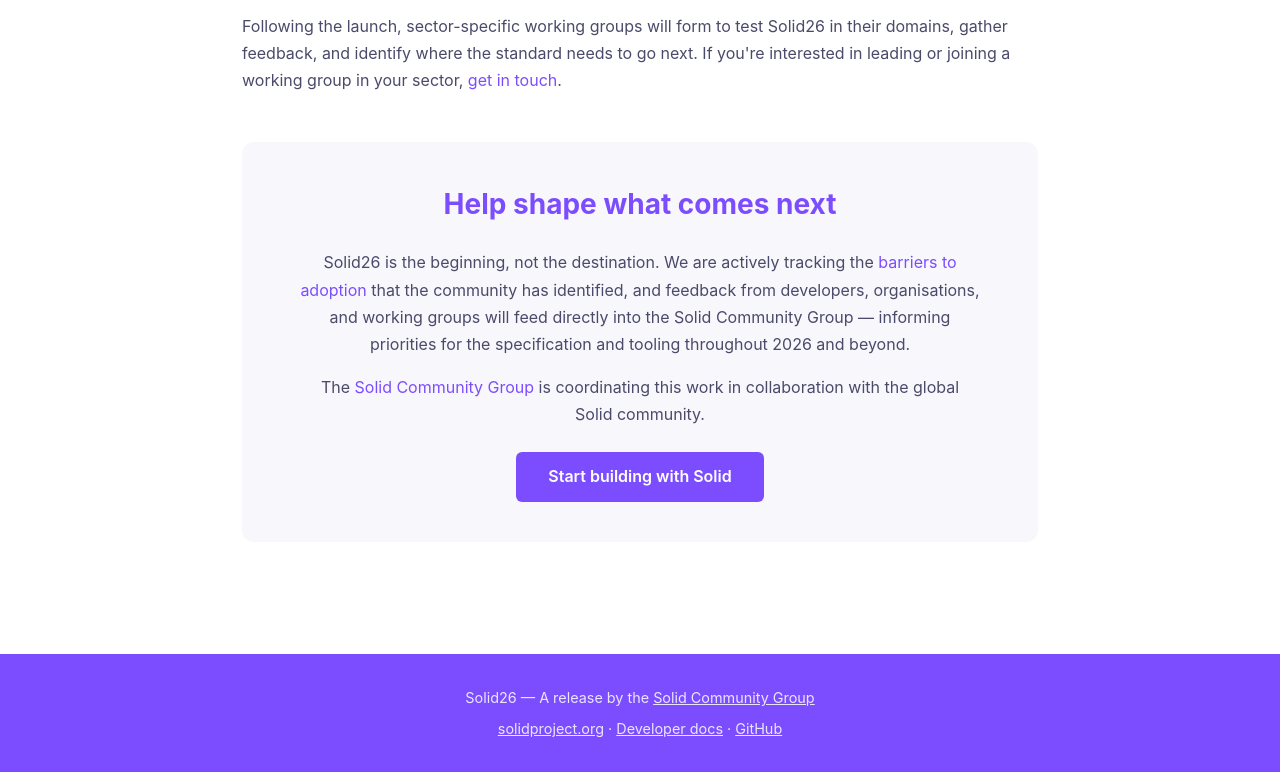
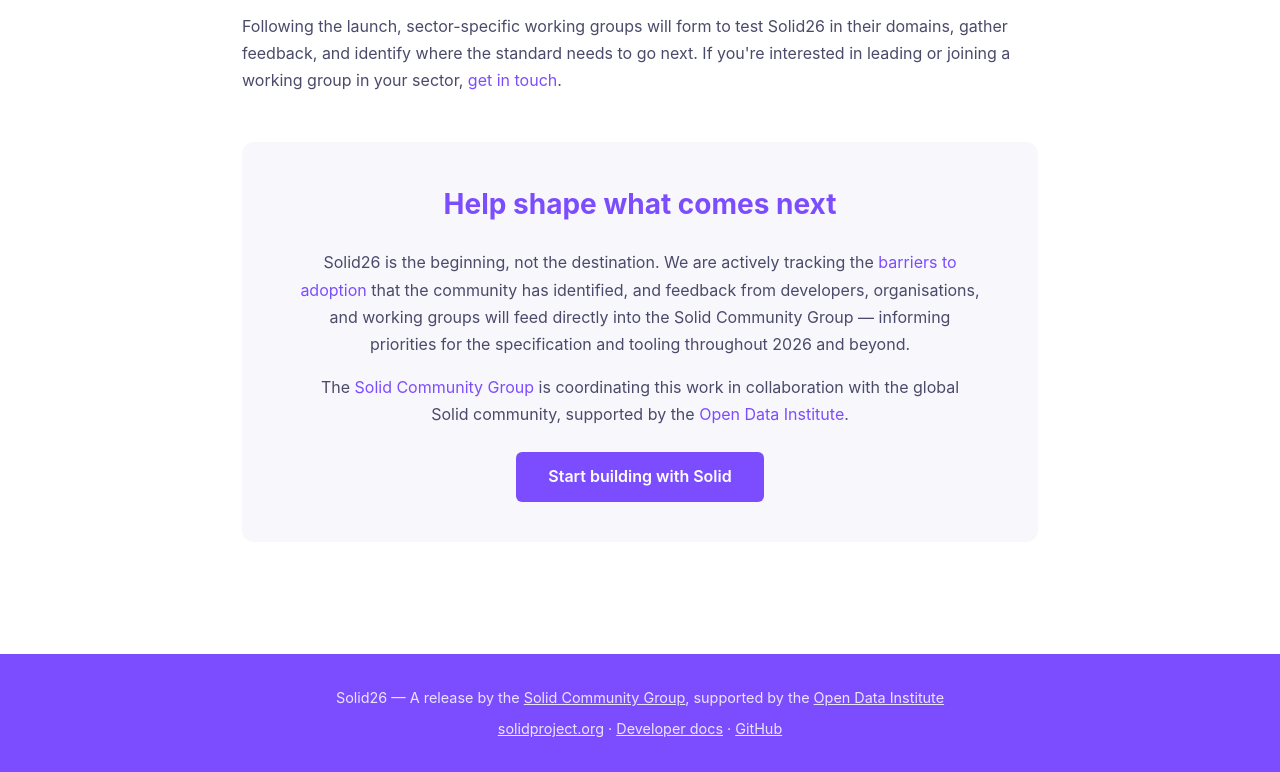
Before and after one commit to solid/solid26, a plain HTML site: page index.html in a window 1280 px wide. Shown: the part 3550-4322 px from the top of the page. Drawn offline with Linux system fonts and the light colour scheme.

Commit message:
Add Open Data Institute as supporter of the global community

```diff
--- a/index.html
+++ b/index.html
@@ -355,14 +355,14 @@
     <section class="cta-section">
       <h2>Help shape what comes next</h2>
       <p>Solid26 is the beginning, not the destination. We are actively tracking the <a href="https://docs.google.com/spreadsheets/d/1F0_TRi3p2caS5oaktYjvnZy5jbElenkIBMkXNA3MCME/edit?gid=0#gid=0">barriers to adoption</a> that the community has identified, and feedback from developers, organisations, and working groups will feed directly into the Solid Community Group — informing priorities for the specification and tooling throughout 2026 and beyond.</p>
-      <p>The <a href="https://www.w3.org/community/solid/">Solid Community Group</a> is coordinating this work in collaboration with the global Solid community.</p>
+      <p>The <a href="https://www.w3.org/community/solid/">Solid Community Group</a> is coordinating this work in collaboration with the global Solid community, supported by the <a href="https://theodi.org">Open Data Institute</a>.</p>
       <a href="https://dev.solidproject.org" class="btn-primary">Start building with Solid</a>
     </section>
 
   </main>
 
   <footer>
-    <p>Solid26 — A release by the <a href="https://www.w3.org/community/solid/">Solid Community Group</a></p>
+    <p>Solid26 — A release by the <a href="https://www.w3.org/community/solid/">Solid Community Group</a>, supported by the <a href="https://theodi.org">Open Data Institute</a></p>
     <p style="margin-top: 0.5rem;"><a href="https://solidproject.org">solidproject.org</a> · <a href="https://dev.solidproject.org">Developer docs</a> · <a href="https://github.com/solid">GitHub</a></p>
   </footer>
 
```
